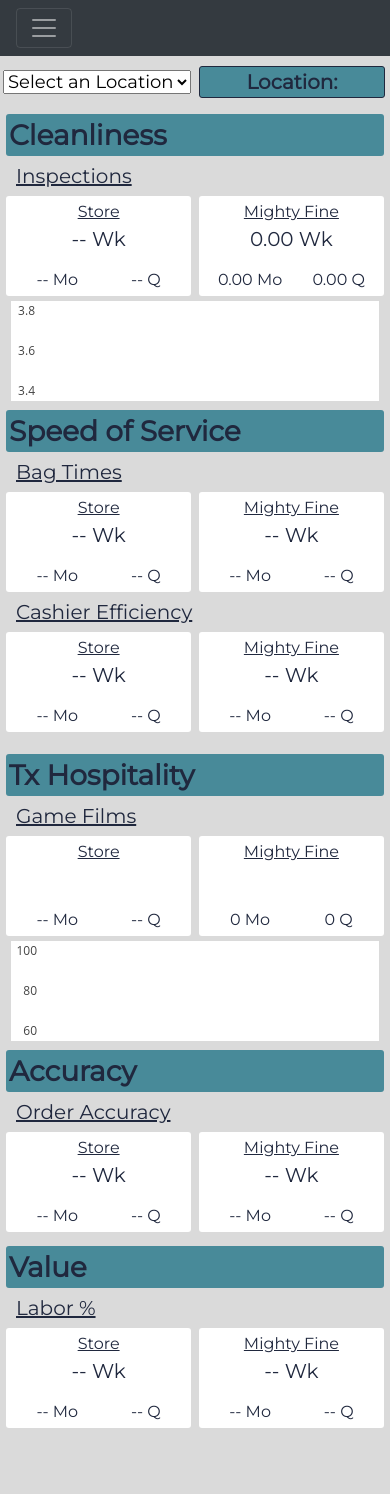
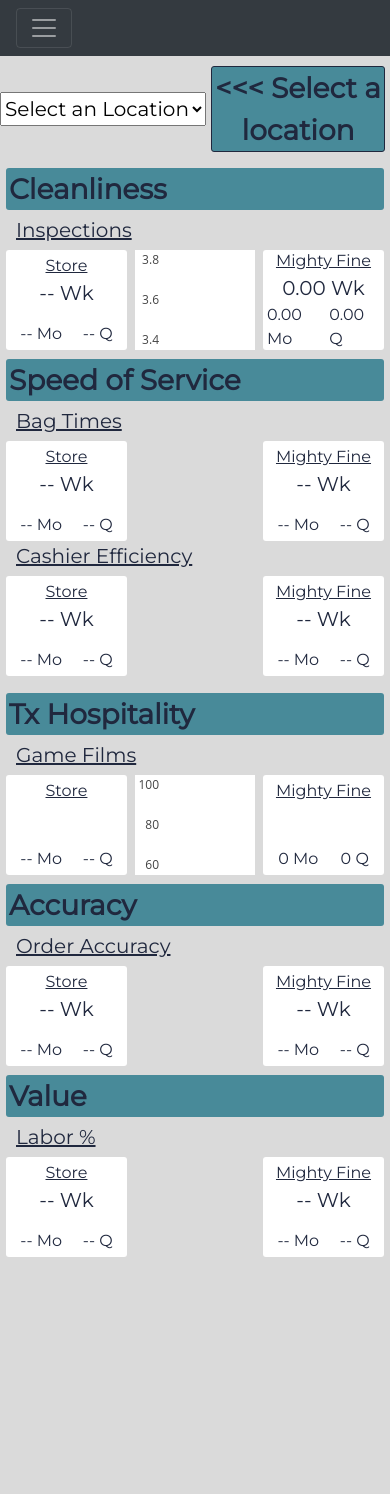
Before and after one commit to jmoo512/kbd, a Flask app: page /mf_kbds in a window 390 px wide. After the commit the page ends 1257 px from the top, so only its background shows below. Run offline with Flask 2, Linux system fonts and the light colour scheme; data that the repository does not hold is empty; some libraries are stand-ins or nearby versions.

Commit message:
recommit

```diff
--- a/kbd/static/kbds.css
+++ b/kbd/static/kbds.css
@@ -55,7 +55,6 @@ body {
 }
 
 #store-select {
-  margin: 3px;
   height: 34px;
   font-size: 20px;
 }
@@ -96,7 +95,7 @@ body {
   background-color: White;
   border-radius: 3px;
   height: 100px;
-  width: 33%;
+  width: 32%;
   display: flex;
   flex-flow: column nowrap;
   justify-content: center;
@@ -124,7 +123,7 @@ body {
 .chart {
   margin: 0px 5px;
   border-radius: 3px;
-  width: 33%;
+  width: 32%;
 }
 
 .footer {
@@ -181,23 +180,7 @@ body {
 
 }
 
-@media only screen and (max-width: 768px){
-
-  #chosen-store{
-    width: 100%;
-    margin: 5px;
-    text-align: center;
-    font-size: 20px;
-    border: 1px solid;
-    border-radius: 3px;
-    border-color: var(--text);
-    background-color: var(--blue);
-  }
-
-  #store-select {
-    height: 24px;
-    font-size: 18px;
-  }
+@media only screen and (max-width: 556px){
 
   .grid {
     grid-template-columns: 1fr;
@@ -222,20 +205,8 @@ body {
     font-size: 16px;
   }
 
-  .data-row {
-    flex-flow: row wrap;
-  }
-
   .data-card {
     padding: 4px;
-    order: 1;
-    width: 49%;
-  }
-
-  .chart {
-    order: 2;
-    width: 98%;
-    margin-top: 5px;
   }
 
 }
@@ -244,6 +215,7 @@ body {
   .form-div{
     display: none;
   }
+<<<<<<< HEAD
 
   .grid {
     width: 1056px;
@@ -262,4 +234,6 @@ body {
     width: 176px;
     order: 2;
   }
+=======
+>>>>>>> parent of 2094c8a... mobile layout and static charts
 }
--- a/kbd/static/mf_kbds.js
+++ b/kbd/static/mf_kbds.js
@@ -1,6 +1,6 @@
 //import modules
 import {selectStore, getInspData, getGFData, getInspConceptData, getGFConceptData} from './modules/kbds.js'
-import {colors, ranges, inspLayout, gfLayout, config, staticConfig} from './modules/chartConfig.js'
+import {colors, ranges, inspLayout, gfLayout, config} from './modules/chartConfig.js'
 
 //Add event listener to selector to call update functions
 
@@ -54,8 +54,8 @@ async function updateCharts () {
   let gfSpark = [gfChartData]
 
 
-  Plotly.react('insp-chart', inspSpark, inspLayout, staticConfig);
-  Plotly.react('gf-chart', gfSpark, gfLayout, staticConfig);
+  Plotly.react('insp-chart', inspSpark, inspLayout, config);
+  Plotly.react('gf-chart', gfSpark, gfLayout, config);
 
   document.getElementById("insp-week-big").innerHTML = inspAvgWeek + ' Wk';
   document.getElementById("insp-month").innerHTML = inspAvgMonth + ' Mo';
@@ -94,8 +94,8 @@ async function populateBaseCharts () {
 let startingData = []
 
 //instantiate empty charts to DOM
-Plotly.newPlot( 'insp-chart', startingData, inspLayout, staticConfig);
-Plotly.newPlot( 'gf-chart', startingData, gfLayout, staticConfig);
+Plotly.newPlot( 'insp-chart', startingData, inspLayout, config);
+Plotly.newPlot( 'gf-chart', startingData, gfLayout, config);
 //Plotly.newPlot( 'taco-times-chart', startingData, sparkLayout, config);
 //Plotly.newPlot( 'cu-times-chart', startingData, sparkLayout, config);
 //Plotly.newPlot( 'olo-times-chart', startingData, sparkLayout, config);
--- a/kbd/static/modules/chartConfig.js
+++ b/kbd/static/modules/chartConfig.js
@@ -64,7 +64,7 @@ let gfLayout =  {
     height: 100,
     hovermode: false,
     margin: {
-      l: 32,
+      l: 30,
       r: 10,
       b: 10,
       t: 10,
@@ -100,9 +100,4 @@ let config = {responsive: true,
               displayModeBar: false
             }
 
-let staticConfig = {responsive: true,
-                    displayModeBar: false,
-                    staticPlot: true
-            }
-
-export {colors, ranges, inspLayout, gfLayout, config, staticConfig}
+export {colors, ranges, inspLayout, gfLayout, config}
--- a/kbd/templates/mf_kbds.html
+++ b/kbd/templates/mf_kbds.html
@@ -25,7 +25,7 @@
           </select>
         </form>
       </div>
-      <div id="chosen-store">Location: </div>
+      <div id="chosen-store"><<< Select a location</div>
     </div>
 
     <div class="left-col">
--- a/kbd/templates/rudys_kbds.html
+++ b/kbd/templates/rudys_kbds.html
@@ -25,7 +25,7 @@
           </select>
         </form>
       </div>
-      <div id="chosen-store">Location: </div>
+      <div id="chosen-store"><<< Select a location</div>
     </div>
 <div class="left-col">
     <div class="data-box" id="clean-box">
```
Also changed, not shown: kbd/static/rudys_kbds.js (+5 -5 lines).
